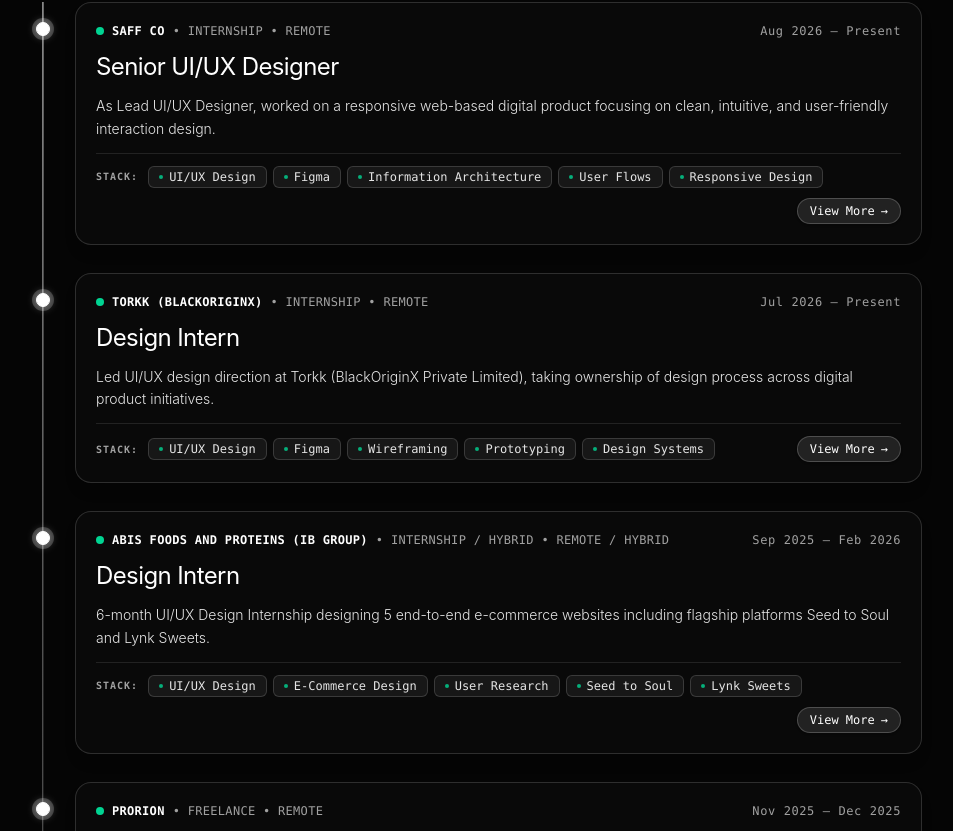
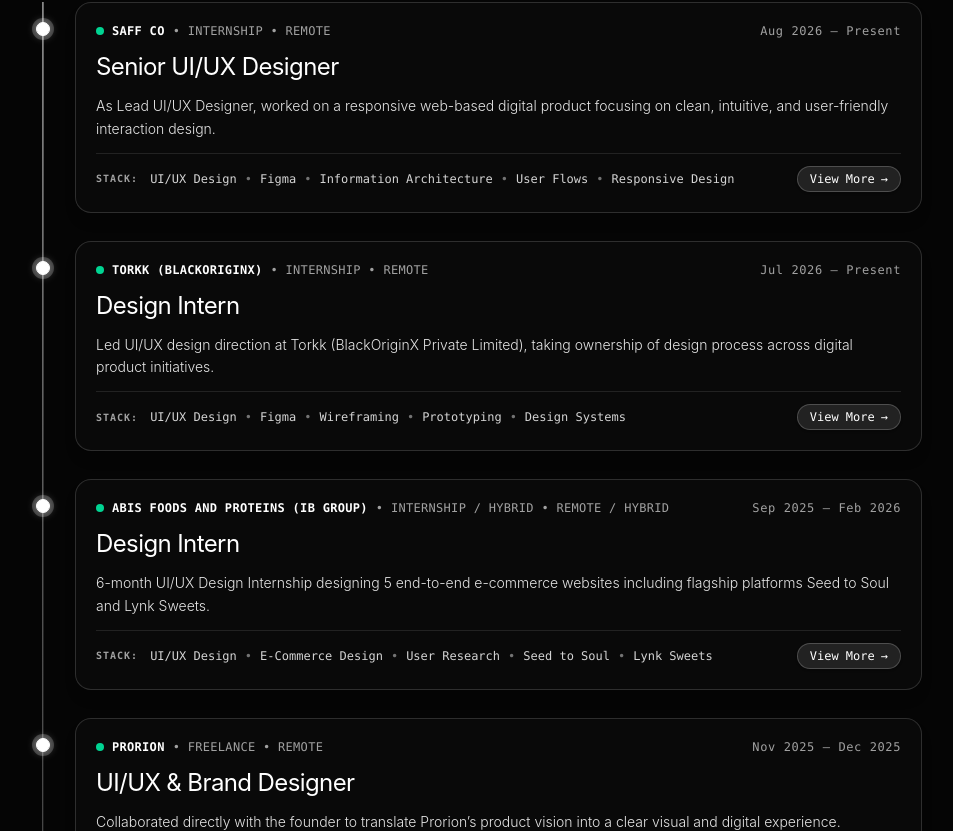
Before and after one commit to araspureh-glitch/humanshu-portfolio, a React (Vite) app: page /about in a window 1280 px wide. Shown: the part 2529-3360 px from the top of the page, without its empty margins (166-1119 px from the left). Built offline with nearby package versions, Linux system fonts and the light colour scheme.

Commit message:
Remove green dot, background and stroke from stack section, keeping pure minimal text

```diff
--- a/src/components/ui/timeline-02.jsx
+++ b/src/components/ui/timeline-02.jsx
@@ -179,17 +179,19 @@
                     {/* Stack Pills + High Visibility View More in Right Hand Side Bottom Corner */}
                     <div className="flex flex-wrap items-center justify-between gap-2.5 pt-3 border-t border-white/10">
                       {displaySkills.length > 0 && (
-                        <div className="flex flex-wrap items-center gap-1.5">
+                        <div className="flex flex-wrap items-center gap-2">
                           <span className="text-[10px] font-mono text-neutral-400 font-semibold uppercase tracking-widest mr-1">
                             STACK:
                           </span>
                           {displaySkills.map((skill, sIdx) => (
                             <span
                               key={sIdx}
-                              className="px-2.5 py-0.5 text-xs rounded-md bg-white/[0.06] text-neutral-200 border border-white/15 font-mono hover:border-white/35 hover:bg-white/10 hover:text-white transition-all duration-300 flex items-center gap-1.5"
+                              className="text-xs font-mono text-neutral-300 flex items-center gap-2"
                             >
-                              <span className="w-1 h-1 rounded-full bg-emerald-400/80 shrink-0" />
-                              {skill}
+                              <span>{skill}</span>
+                              {sIdx < displaySkills.length - 1 && (
+                                <span className="text-neutral-500 font-mono">•</span>
+                              )}
                             </span>
                           ))}
                         </div>
--- a/src/components/ui/timeline-02.tsx
+++ b/src/components/ui/timeline-02.tsx
@@ -200,17 +200,19 @@
                     {/* Stack Pills + High Visibility View More in Right Hand Side Bottom Corner */}
                     <div className="flex flex-wrap items-center justify-between gap-2.5 pt-3 border-t border-white/10">
                       {displaySkills.length > 0 && (
-                        <div className="flex flex-wrap items-center gap-1.5">
+                        <div className="flex flex-wrap items-center gap-2">
                           <span className="text-[10px] font-mono text-neutral-400 font-semibold uppercase tracking-widest mr-1">
                             STACK:
                           </span>
                           {displaySkills.map((skill, sIdx) => (
                             <span
                               key={sIdx}
-                              className="px-2.5 py-0.5 text-xs rounded-md bg-white/[0.06] text-neutral-200 border border-white/15 font-mono hover:border-white/35 hover:bg-white/10 hover:text-white transition-all duration-300 flex items-center gap-1.5"
+                              className="text-xs font-mono text-neutral-300 flex items-center gap-2"
                             >
-                              <span className="w-1 h-1 rounded-full bg-emerald-400/80 shrink-0" />
-                              {skill}
+                              <span>{skill}</span>
+                              {sIdx < displaySkills.length - 1 && (
+                                <span className="text-neutral-500 font-mono">•</span>
+                              )}
                             </span>
                           ))}
                         </div>
```
